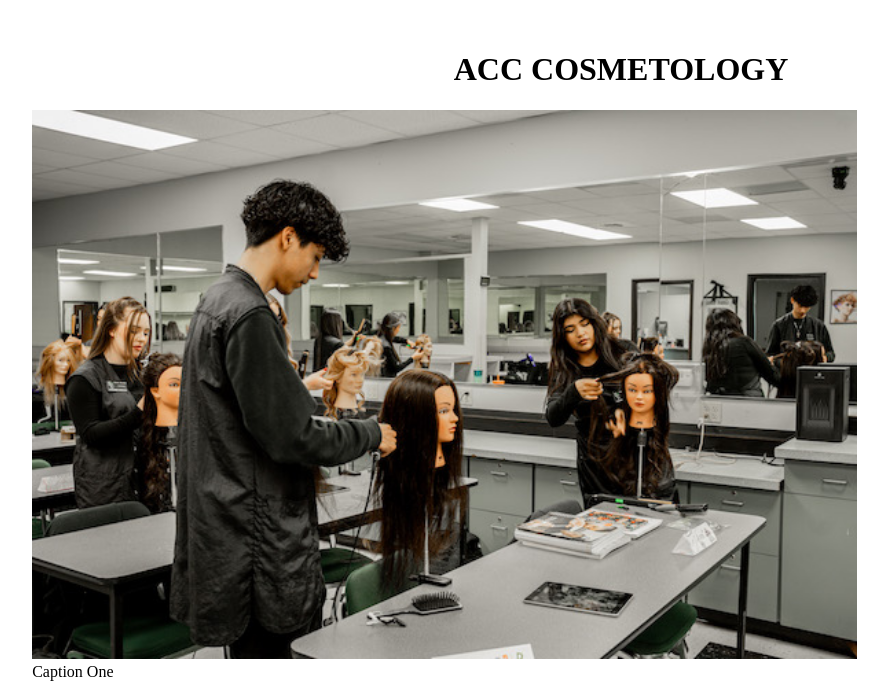
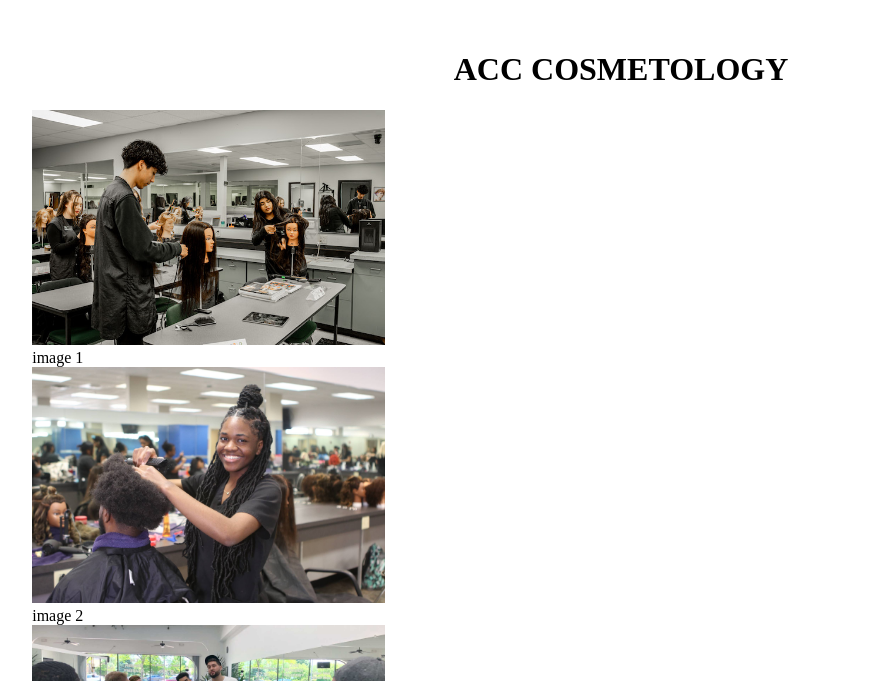
Before and after one commit to ACCDjangoGirls/cosmetology_webapp, a Django app: page / in a window 1280 px wide. Shown: the top 681 px of the page, without its empty margins (19-907 px from the left). Run offline with Django 5.2, Linux system fonts and the light colour scheme; grey boxes are pictures that could not be loaded.

Commit message:
done (basically

```diff
--- a/core/templates/core/home_placeholder.html
+++ b/core/templates/core/home_placeholder.html
@@ -1,38 +1,20 @@
 {% extends 'base.html' %}
+{% load static %}
 
 {%block content%}
 <h1> ACC COSMETOLOGY </h1>
 
-<!--<div class="slideshow-container">-->
+<img src="{% static 'images/img1.jpg' %}" alt="image 1" style="width:30%;">
+<div class="text">image 1</div>
 
-    <!--<div class="mySlides fade">
-    <div class="numbertext">1 / 3</div>-->
-    <img src="images/img1.jpg" alt="Image 1"style="width:70%;">
-    <div class="text">Caption One</div>
- <!-- </div>
+<img src="{% static 'images/img2.jpeg' %}" alt="image 2" style="width:30%;">
+<div class="text">image 2</div>
 
-  <div class="mySlides fade">
-      <div class="numbertext">2 / 3</div>-->
-    <img src="images/img2.jpg" alt="Image 2" style="width:70%">
-    <div class="text">Caption Two</div>
- <!-- </div>
+<img src="{% static 'images/img3.jpg' %}" alt="image 3" style="width:30%;">
+<div class="text">image 3</div>
 
-  <div class="mySlides fade">
-      <div class="numbertext">3 / 3</div>-->
-    <img src="images/img3.jpg" alt="Image 3" style="width:70%">
-    <div class="text">Caption Three</div>
-  </div>
-
-  <a class="prev" onclick="plusSlides(-1)">&#10094;</a>
-  <a class="next" onclick="plusSlides(1)">&#10095;</a>
-</div>
-<br>
-
-<div style="text-align:center">
-  <span class="dot" onclick="currentSlide(1)"></span>
-  <span class="dot" onclick="currentSlide(2)"></span>
-  <span class="dot" onclick="currentSlide(3)"></span>
-</div>
+<a class="prev" onclick="plusSlides(-1)">&#10094;</a>
+<a class="next" onclick="plusSlides(1)">&#10095;</a>
 
 
 {% endblock %}
```
Also changed, not shown: static/images/img1.jpg (renamed from core/templates/core/images/img1.jpg), static/images/img2.jpeg (renamed from core/templates/core/images/img2.jpeg), static/images/img3.jpg (renamed from core/templates/core/images/img3.jpg).
